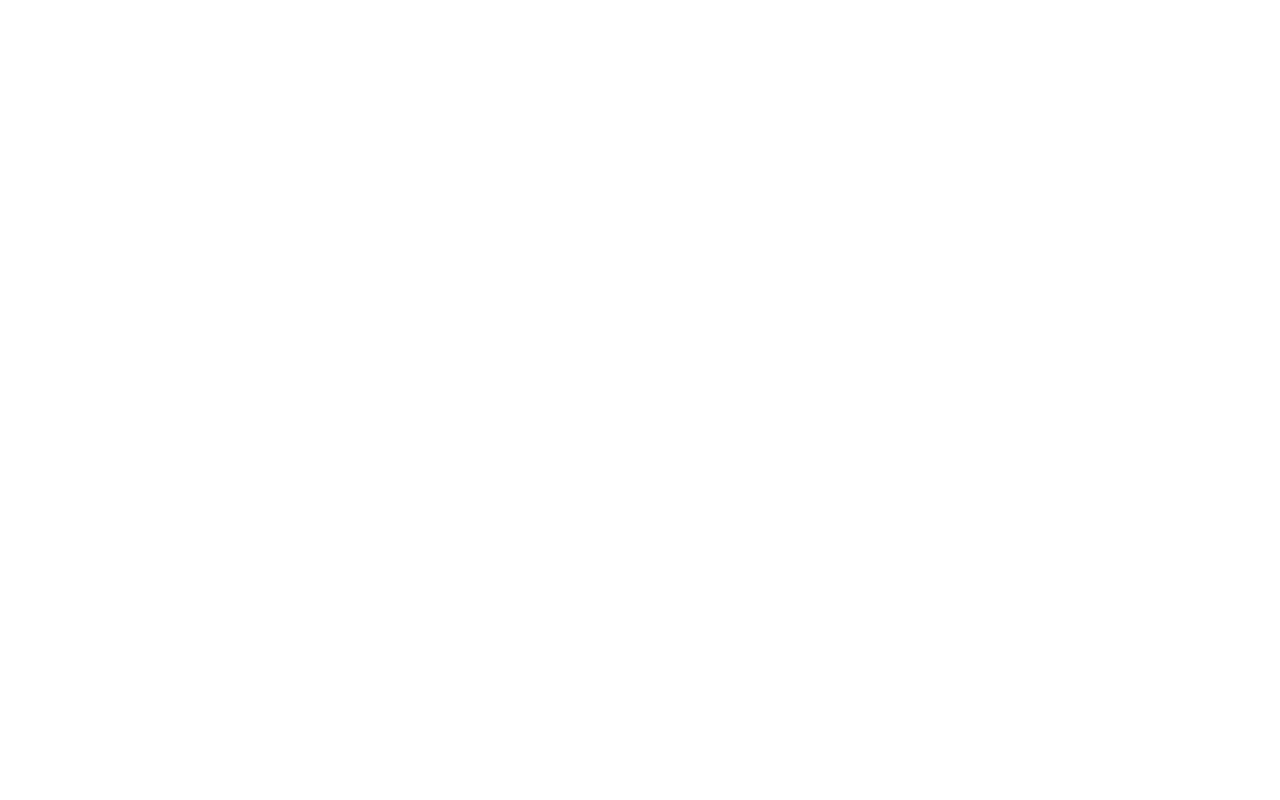
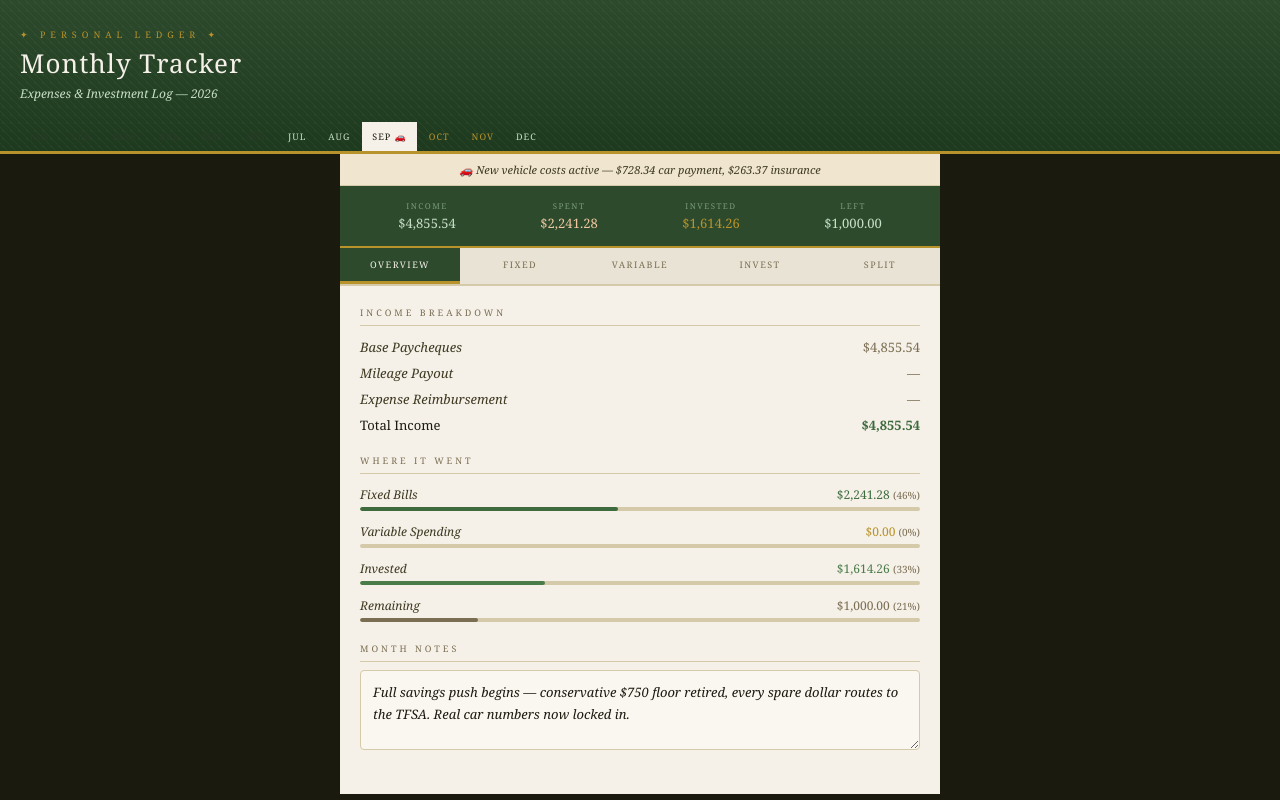
Before and after one commit to erickornack/Monthly-Budget-Investment-Tracker, a plain HTML site: page index.html in a window 1280 px wide. Drawn offline with nearby package versions, Linux system fonts and the light colour scheme.

Commit message:
Update index.html

```diff
--- a/index.html
+++ b/index.html
@@ -14,6 +14,10 @@
 <body>
 <div id="root"></div>
 <script>
+const {
+  useState,
+  useEffect
+} = React;
 const MONTHS = ["January", "February", "March", "April", "May", "June", "July", "August", "September", "October", "November", "December"];
 
 // car figures are monthly totals (biweekly payment × 2) — this tracker sums
@@ -1224,6 +1228,8 @@
     }
   }, "$", preset))))))));
 }
+const root = ReactDOM.createRoot(document.getElementById("root"));
+root.render(/*#__PURE__*/React.createElement(RusticTracker, null));
 </script>
 </body>
 </html>
```
